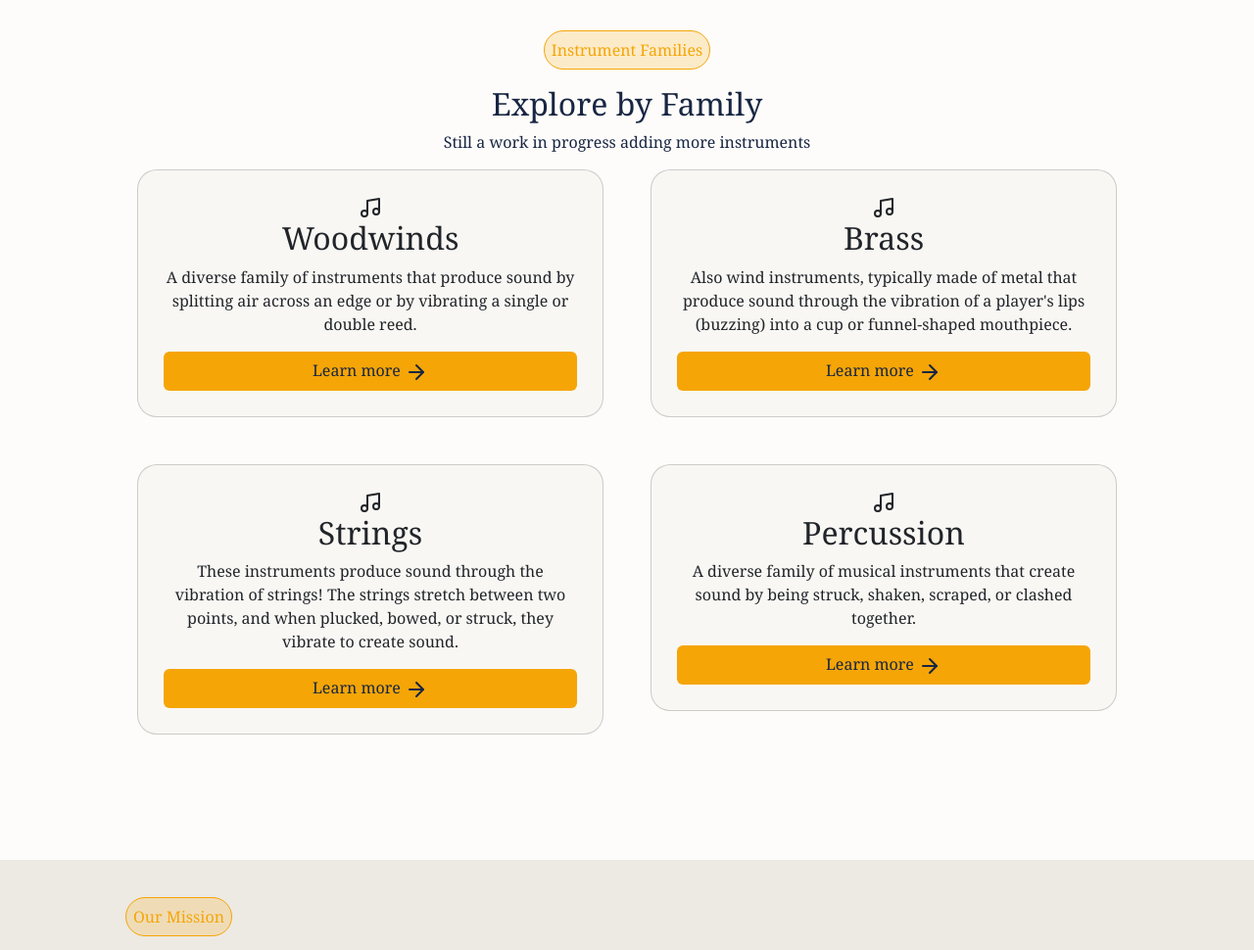
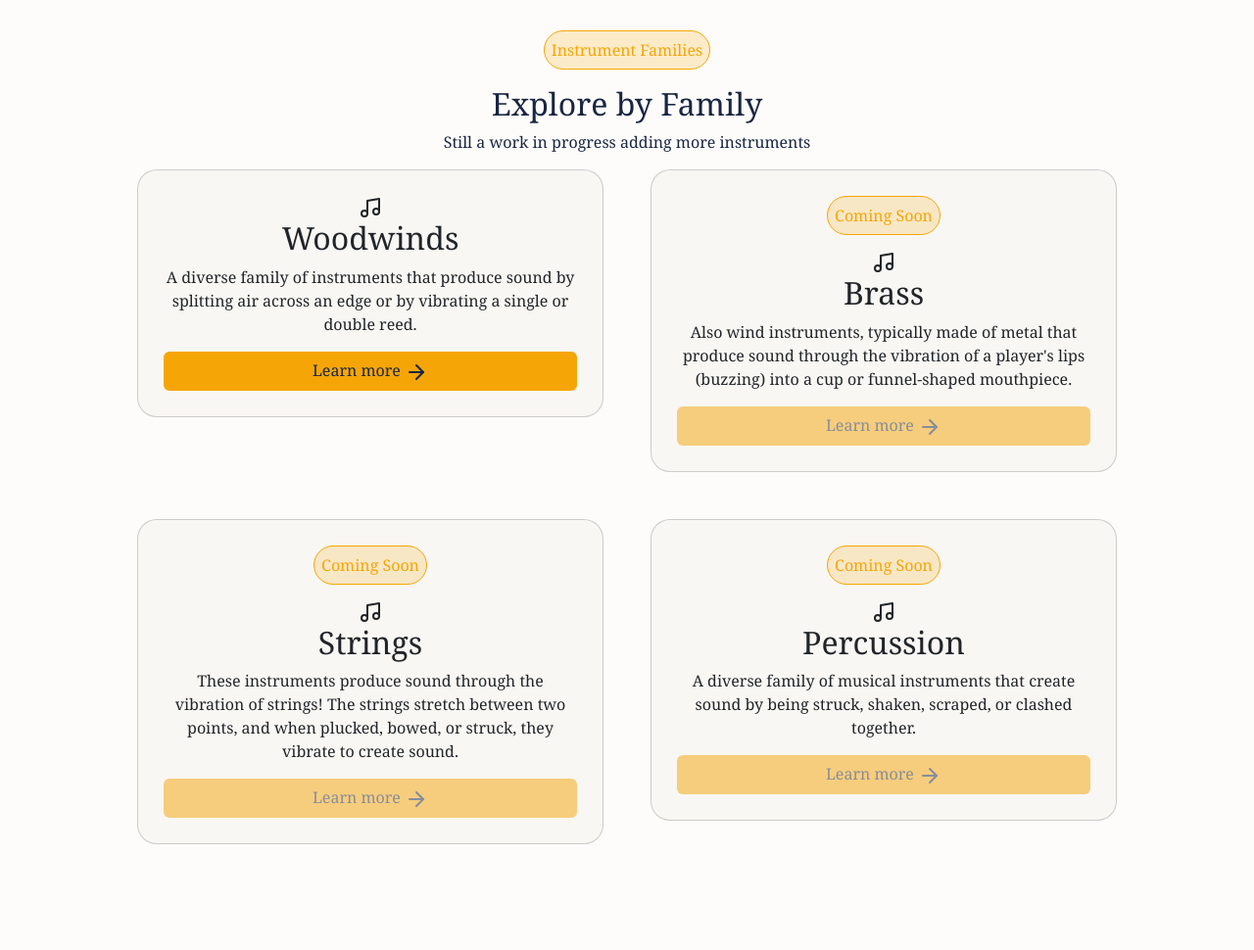
Before and after one commit to adespinosa14/MyMelodic, a Flask app: page /home in a window 1280 px wide. Shown: the part 873-1843 px from the top of the page at 98% size. Run offline with Flask 3, Linux system fonts and the light colour scheme; parts of the project's set-up code (start-up, migrations or seed data) failed here and were passed over.

Commit message:
Disabled lacked content on home page

```diff
--- a/backend/routes/landing_routes/categories.py
+++ b/backend/routes/landing_routes/categories.py
@@ -7,13 +7,13 @@ def register_categories(app):
     @app.route("/instrument_family/<family>/<instrument>/<category>")
 
     def category(family, instrument, category):
-        response = db.table('categories').select('*, articles(title), instruments!inner(name), category_types!inner(Name)').eq('category_types.Name', category).eq('instruments.name', instrument).execute()
+        response = db.table('categories').select('*, articles(title, summary), instruments!inner(name), category_types!inner(Name)').eq('category_types.Name', category).eq('instruments.name', instrument).execute()
         articles = response.data
 
         article_list = []
 
         for i in articles:
             if i['category_types'] is not None:
-                article_list.append(i['articles']['title'])
+                article_list.append(i['articles'])
 
         return render_template('landing_pages/categories.html', family_name=family, instrument_name=instrument, category_name=category, articles=article_list)
--- a/frontend/static/css/universal.css
+++ b/frontend/static/css/universal.css
@@ -129,6 +129,12 @@ footer
     background-color: var(--secondary-color);
 }
 
+.disable_link
+{
+    pointer-events: none;
+    opacity: 0.50;
+}
+
 /* Card Trats */
 
 .card_img_cover
--- a/frontend/templates/landing_pages/index.html
+++ b/frontend/templates/landing_pages/index.html
@@ -48,11 +48,12 @@
                     <div class="col-lg-6">
                         <div class="card">
                             <div class="card-body">
+                                <p class="center_text accent_text hero_popup"> Coming Soon </p>
                                 <svg class="card-img-top" xmlns="http://www.w3.org/2000/svg" width="24" height="24" viewBox="0 0 24 24" fill="none" stroke="currentColor" stroke-width="2" stroke-linecap="round" stroke-linejoin="round" class="lucide lucide-music-icon lucide-music"><path d="M9 18V5l12-2v13"/><circle cx="6" cy="18" r="3"/><circle cx="18" cy="16" r="3"/></svg>
                                 <br>
                                 <h2 class="card-title"> Brass </h2>
                                 <p class="card-text"> Also wind instruments, typically made of metal that produce sound through the vibration of a player's lips (buzzing) into a cup or funnel-shaped mouthpiece. </p>
-                                <a href="/instrument_family/Brass" class="btn center_object primary_text accent_background button_hover_harsh"> Learn more <svg xmlns="http://www.w3.org/2000/svg" width="24" height="24" viewBox="0 0 24 24" fill="none" stroke="currentColor" stroke-width="2" stroke-linecap="round" stroke-linejoin="round" class="lucide lucide-arrow-right-icon lucide-arrow-right"><path d="M5 12h14"/><path d="m12 5 7 7-7 7"/></svg>
+                                <a href="/instrument_family/Brass" class="btn center_object primary_text accent_background button_hover_harsh disable_link"> Learn more <svg xmlns="http://www.w3.org/2000/svg" width="24" height="24" viewBox="0 0 24 24" fill="none" stroke="currentColor" stroke-width="2" stroke-linecap="round" stroke-linejoin="round" class="lucide lucide-arrow-right-icon lucide-arrow-right"><path d="M5 12h14"/><path d="m12 5 7 7-7 7"/></svg>
                                     </a>
                             </div>
                         </div>
@@ -63,11 +64,12 @@
                     <div class="col-lg-6">
                         <div class="card">
                             <div class="card-body">
+                                <p class="center_text accent_text hero_popup"> Coming Soon </p>
                                 <svg class="card-img-top" xmlns="http://www.w3.org/2000/svg" width="24" height="24" viewBox="0 0 24 24" fill="none" stroke="currentColor" stroke-width="2" stroke-linecap="round" stroke-linejoin="round" class="lucide lucide-music-icon lucide-music"><path d="M9 18V5l12-2v13"/><circle cx="6" cy="18" r="3"/><circle cx="18" cy="16" r="3"/></svg>
                                 <br>
                                 <h2 class="card-title"> Strings </h2>
                                 <p class="card-text"> These instruments produce sound through the vibration of strings! The strings stretch between two points, and when plucked, bowed, or struck, they vibrate to create sound.  </p>
-                                <a href="/instrument_family/Strings" class="btn center_object primary_text accent_background button_hover_harsh"> Learn more <svg xmlns="http://www.w3.org/2000/svg" width="24" height="24" viewBox="0 0 24 24" fill="none" stroke="currentColor" stroke-width="2" stroke-linecap="round" stroke-linejoin="round" class="lucide lucide-arrow-right-icon lucide-arrow-right"><path d="M5 12h14"/><path d="m12 5 7 7-7 7"/></svg>
+                                <a href="/instrument_family/Strings" class="btn center_object primary_text accent_background button_hover_harsh disable_link"> Learn more <svg xmlns="http://www.w3.org/2000/svg" width="24" height="24" viewBox="0 0 24 24" fill="none" stroke="currentColor" stroke-width="2" stroke-linecap="round" stroke-linejoin="round" class="lucide lucide-arrow-right-icon lucide-arrow-right"><path d="M5 12h14"/><path d="m12 5 7 7-7 7"/></svg>
                                     </a>
                             </div>
                         </div>
@@ -78,11 +80,12 @@
                      <div class="col-lg-6">
                         <div class="card">
                             <div class="card-body">
+                                <p class="center_text accent_text hero_popup"> Coming Soon </p>
                                 <svg class="card-img-top" xmlns="http://www.w3.org/2000/svg" width="24" height="24" viewBox="0 0 24 24" fill="none" stroke="currentColor" stroke-width="2" stroke-linecap="round" stroke-linejoin="round" class="lucide lucide-music-icon lucide-music"><path d="M9 18V5l12-2v13"/><circle cx="6" cy="18" r="3"/><circle cx="18" cy="16" r="3"/></svg>
                                 <br>
                                 <h2 class="card-title"> Percussion </h2>
                                 <p class="card-text"> A diverse family of musical instruments that create sound by being struck, shaken, scraped, or clashed together. </p>
-                                <a href="/instrument_family/Percussion" class="btn center_object primary_text accent_background button_hover_harsh"> Learn more <svg xmlns="http://www.w3.org/2000/svg" width="24" height="24" viewBox="0 0 24 24" fill="none" stroke="currentColor" stroke-width="2" stroke-linecap="round" stroke-linejoin="round" class="lucide lucide-arrow-right-icon lucide-arrow-right"><path d="M5 12h14"/><path d="m12 5 7 7-7 7"/></svg>
+                                <a href="/instrument_family/Percussion" class="btn center_object primary_text accent_background button_hover_harsh disable_link"> Learn more <svg xmlns="http://www.w3.org/2000/svg" width="24" height="24" viewBox="0 0 24 24" fill="none" stroke="currentColor" stroke-width="2" stroke-linecap="round" stroke-linejoin="round" class="lucide lucide-arrow-right-icon lucide-arrow-right"><path d="M5 12h14"/><path d="m12 5 7 7-7 7"/></svg>
                                     </a>
                             </div>
                         </div>
--- a/frontend/templates/landing_pages/instrument.html
+++ b/frontend/templates/landing_pages/instrument.html
@@ -22,7 +22,7 @@
                         <div class="card">
                             <div class="card-header muted_text center_text"> {{category.Name}} </div>
                             <div class="card-body">
-                                <p> Lorem Ipsum </p>
+                                <br>
                                 <a class="btn primary_text accent_background button_hover_harsh center_object" href="/instrument_family/{{family_name}}/{{instrument_name}}/{{category.Name}}"> Learn More </a>
                                 <br>
                             </div>
```
Also changed, not shown: frontend/templates/landing_pages/categories.html (+5 -3 lines), 1 other file.
